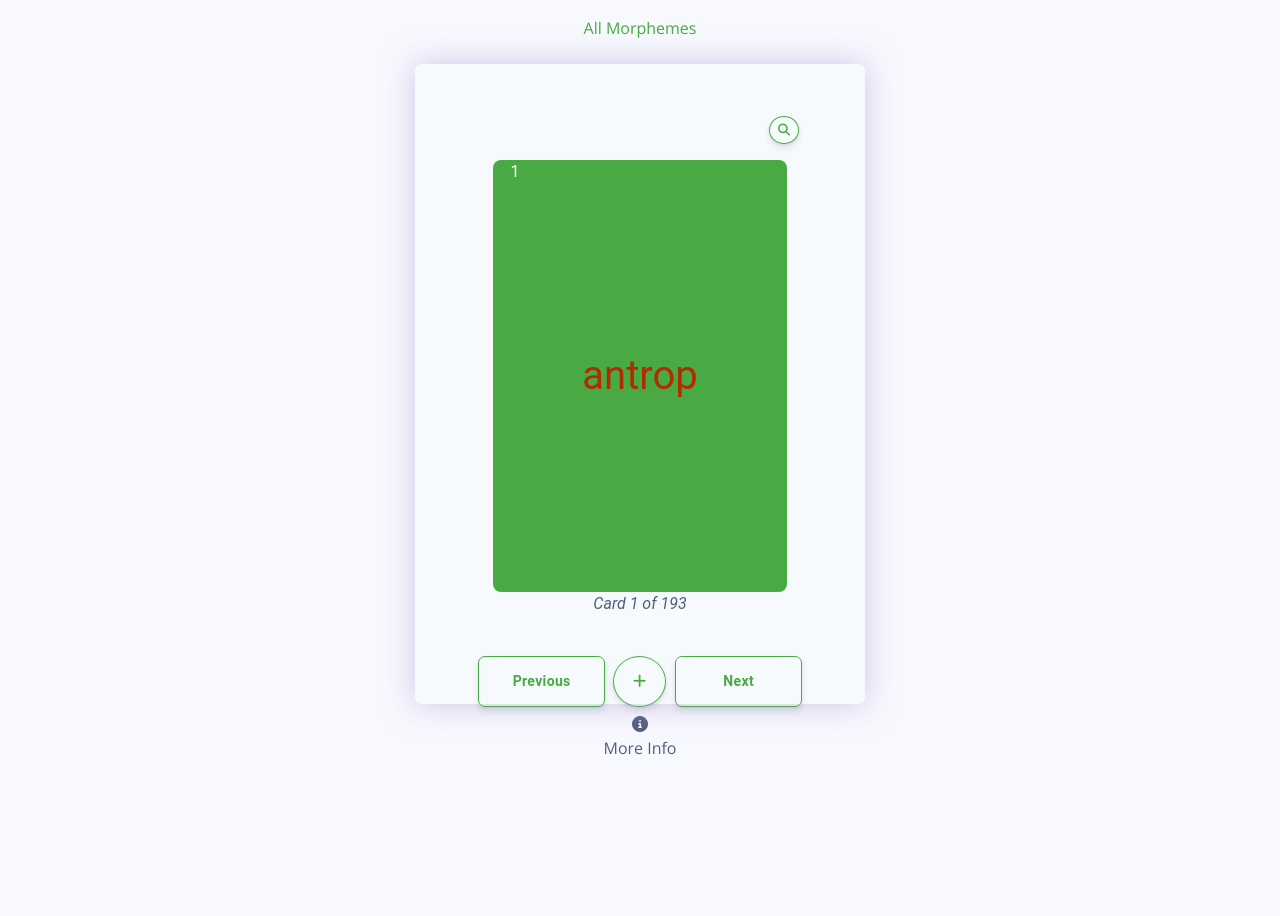
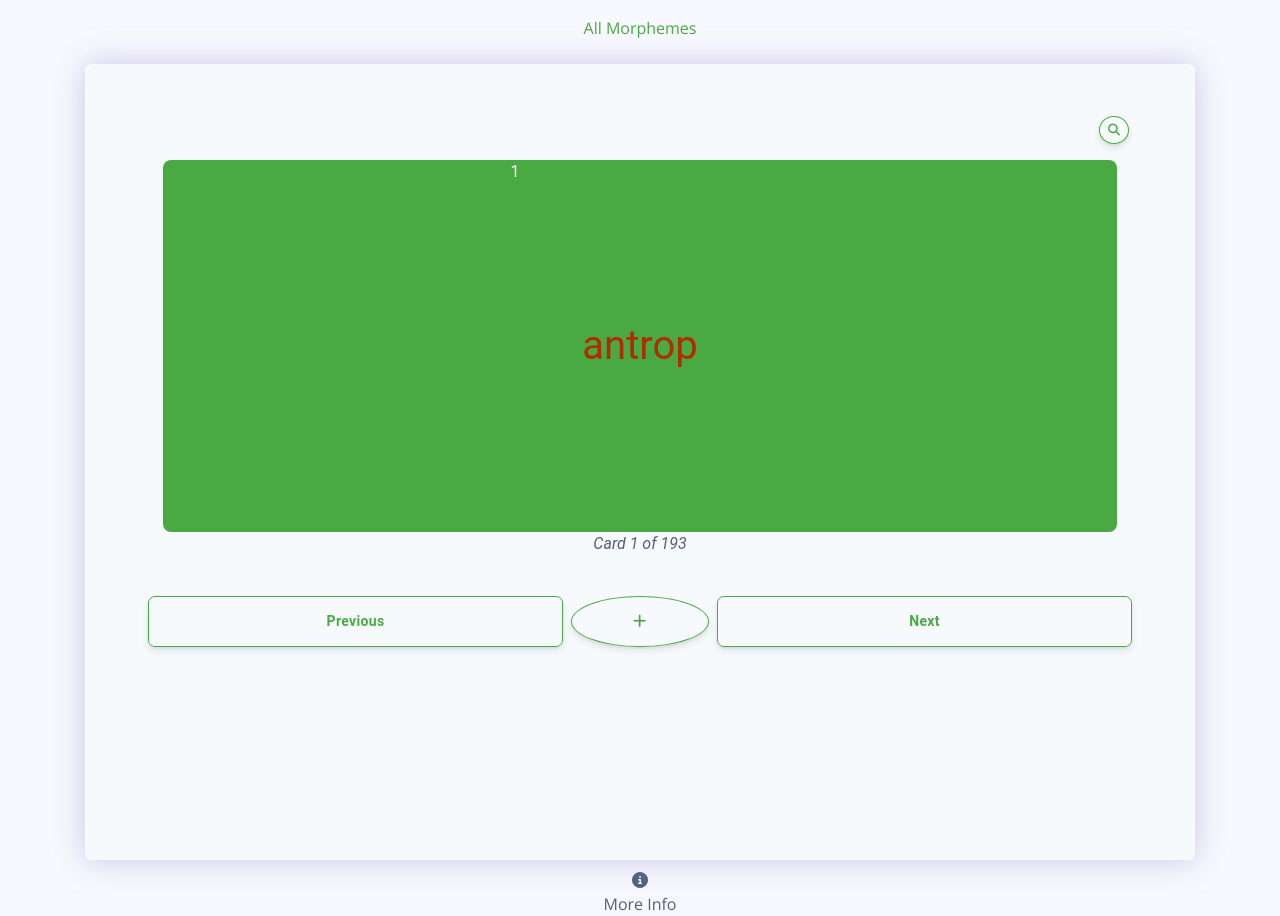
Before and after one commit to ProfOJ/morflips, a plain HTML site: page cards.html in a window 1280 px wide. Before the commit the page ends 860 px from the top, so only its background shows below. Drawn offline with nearby package versions, Linux system fonts and the light colour scheme.

Commit message:
responsiveness

```diff
--- a/assets/css/main.css
+++ b/assets/css/main.css
@@ -160,8 +160,8 @@ input[type=text] {
 		height: 700px;
 	}
 	.container {
-		height: 30em;
-		width: 30em;
+		/* height: 30em; */
+		/* width: 30em; */
 	}
 	#card figure {
 		font-size: 2.5em;
--- a/cards.html
+++ b/cards.html
@@ -27,37 +27,7 @@
   <script src="https://ajax.googleapis.com/ajax/libs/jquery/3.2.1/jquery.min.js"></script>
   <link href="assets/css/main.css" rel=stylesheet type="text/css">
   <script src="assets/js/script.js" type="text/javascript"></script>
-
-</head>
-
-<body class="bg-default">
-
-  <!-- Navbar -->
-
-  <!-- Main content -->
-  <div class="main-content">
-    <div class="container mt-3 pb-0">
-	<div class="text-center">
-	<div class="header" style="color:#49aa43;">All Morphemes</div>
-	<br />
-	</div>
-      <div class="row justify-content-center">
-        <div class="col-lg-12 col-md-12">
-          <div class="card bg-secondary border-0 mb-0" style="height:80vh;">
-			<div class="card-body background px-lg-5 py-lg-5">
-              <div class="text-center">
-                <div class="app col-lg-12 col-md-12">
-					<!-- <div class="modal">
-						<div id="close">X</div>
-						<div class="modal-wrap">
-						<div>Question</div>
-						<input type="text" id="newQuestion">
-						<div>Answer </div>
-						<input type="text" id="newAnswer">
-						<div><button id="submit">Add new Card</button></div>
-						</div>
-					</div> -->
-<style>
+  <style>
 /* Tutorial on https://fossheim.io/writing/posts/css-text-gradient. */
 
 .gradient-text {
@@ -130,6 +100,25 @@
 
 
 </style>
+</head>
+
+<body class="bg-default">
+
+  <!-- Navbar -->
+
+  <!-- Main content -->
+  <div class="main-content">
+    <div class="container mt-3 pb-0">
+	<div class="text-center">
+	<div class="header" style="color:#49aa43;">All Morphemes</div>
+	<br />
+	</div>
+      <div class="row justify-content-center">
+        <div class="col-lg-12 col-md-12">
+          <div class="card bg-secondary border-0 mb-0" style="">
+			<div class="card-body background px-lg-5 py-lg-5">
+              <div class="text-center">
+                <div class="app col-lg-12 col-md-12">
 
 <div class="modal info_modal" tabindex="-1" role="dialog" >
   <div class="modal-dialog" role="document">
@@ -150,7 +139,7 @@
 
 
 				 <div style="position:fixed;bottom:5px;text-align:center;">
-				 <p class="" style="font-size:2em;">&nbsp;&nbsp;<a href="https://profoj.github.io/" target="_blank">ProfOJ </a><span style="color:red;"><i class="fa fa-heart"></i></span> Gloria</p>
+				 <p class="" style="font-size:2em;">&nbsp;&nbsp;<a href="https://profoj.github.io/" target="_blank">ProfOJ </a><span style="color:red;"><i class="fa fa-heart"></i></span>Ewornam</p>
 				 <!-- <img src="assets/img/profoj.png" style="width:20px;height:20px;" /> -->
 				 </div>
 
@@ -235,7 +224,7 @@
   </div>
 </div>
 
-					<div class="container col-lg-12 col-md-12 pt-5">
+					<div class="container col-lg-12 col-md-10 col-sm-10 col-xs-10 pt-5">
 						<div id="search">
 						<!-- <input list="morphemes" type="text" class="" name="location">
 						<datalist id="morphemes">
```
